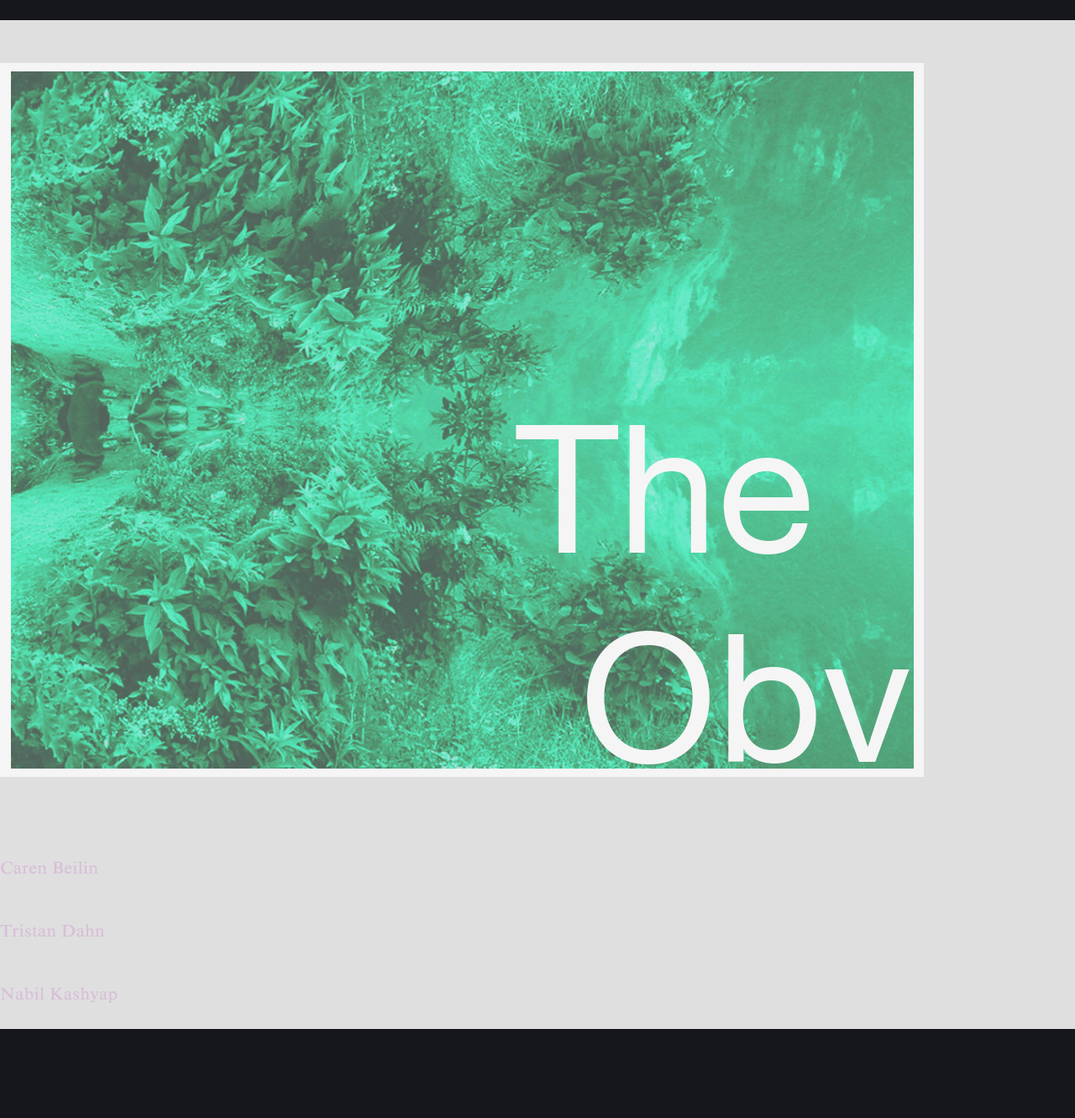
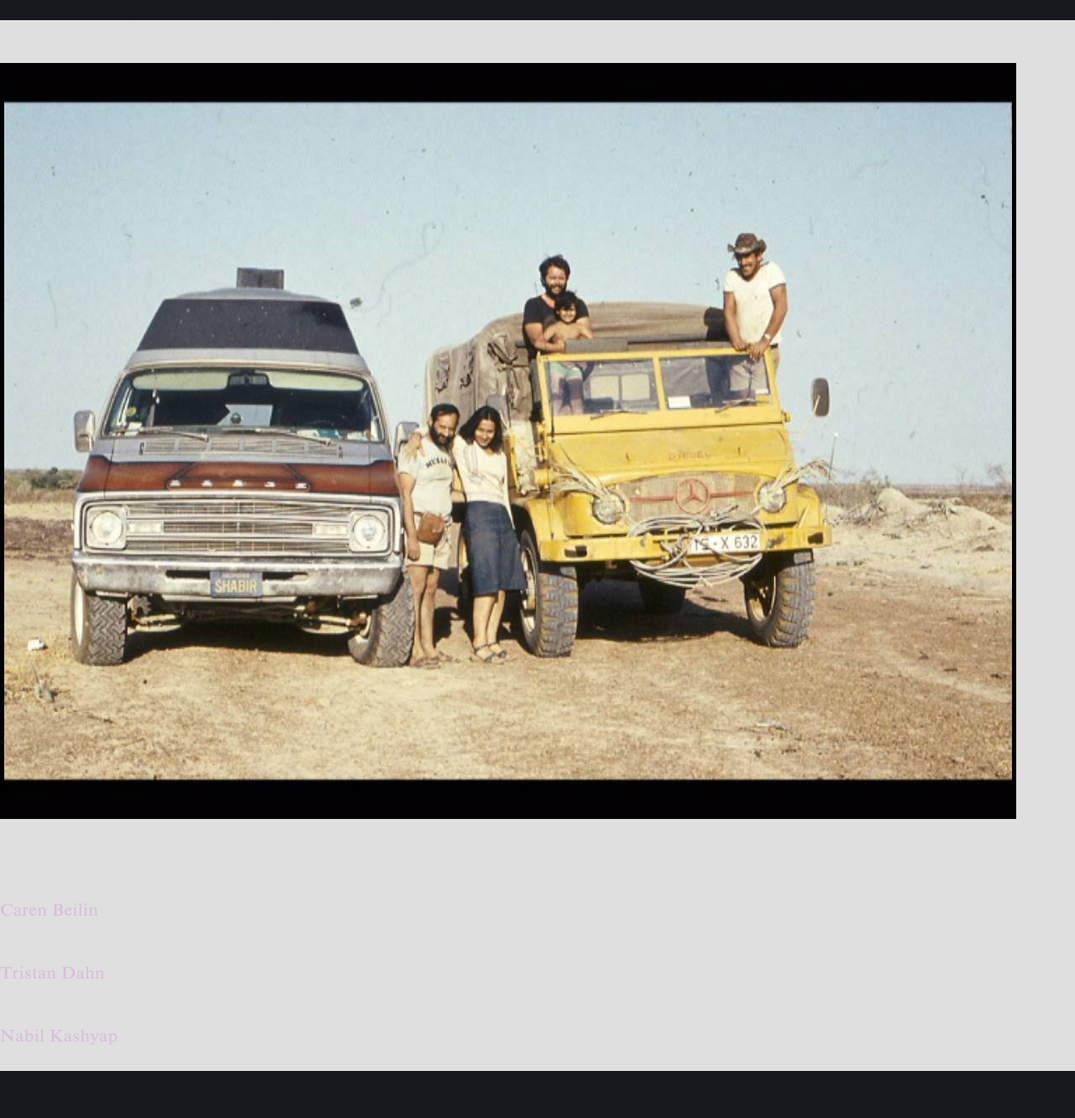
Before and after one commit to nerissacooney/ulises.us, a Jekyll site: the page built from _posts/2017-08-17-evening-reading.md, in a window 1280 px wide. Shown: the whole page at 84% size. Built offline with Jekyll 4.4.1, drawn with Linux system fonts in a browser that asks for light colours; nearby versions of some CDN libraries; a script that is not in the unit is left out; before the commit the page ends 1281 px from its top, so only the background shows below that.

Commit message:
Update 2017-08-17-evening-reading.md

```diff
--- a/_posts/2017-08-17-evening-reading.md
+++ b/_posts/2017-08-17-evening-reading.md
@@ -2,13 +2,14 @@
 layout: post
 date: '2017-08-17'
 published: true
-title: 'Reading Evening'
+title: Reading Evening
 categories: left
 tags:
   - migrations
 event_date: 'Saturday, August 26, 2017, 7PM'
 ---
-![the obvious earth cover]({{site.baseurl}}/assets/img/obv-earth-post.jpg)
+![20988180_1468274746589422_4522942742685998601_o.jpg]({{site.baseurl}}/assets/img/20988180_1468274746589422_4522942742685998601_o.jpg)
+
 
 Book launch for *The Obvious Earth*, an essay collection from Carville Annex Press in San Francisco. Join us for an evening of sounds/sentences with Caren Beilin, Tristan Dahn and Nabil Kashyap. Snacks are likely. Come!
 
```
